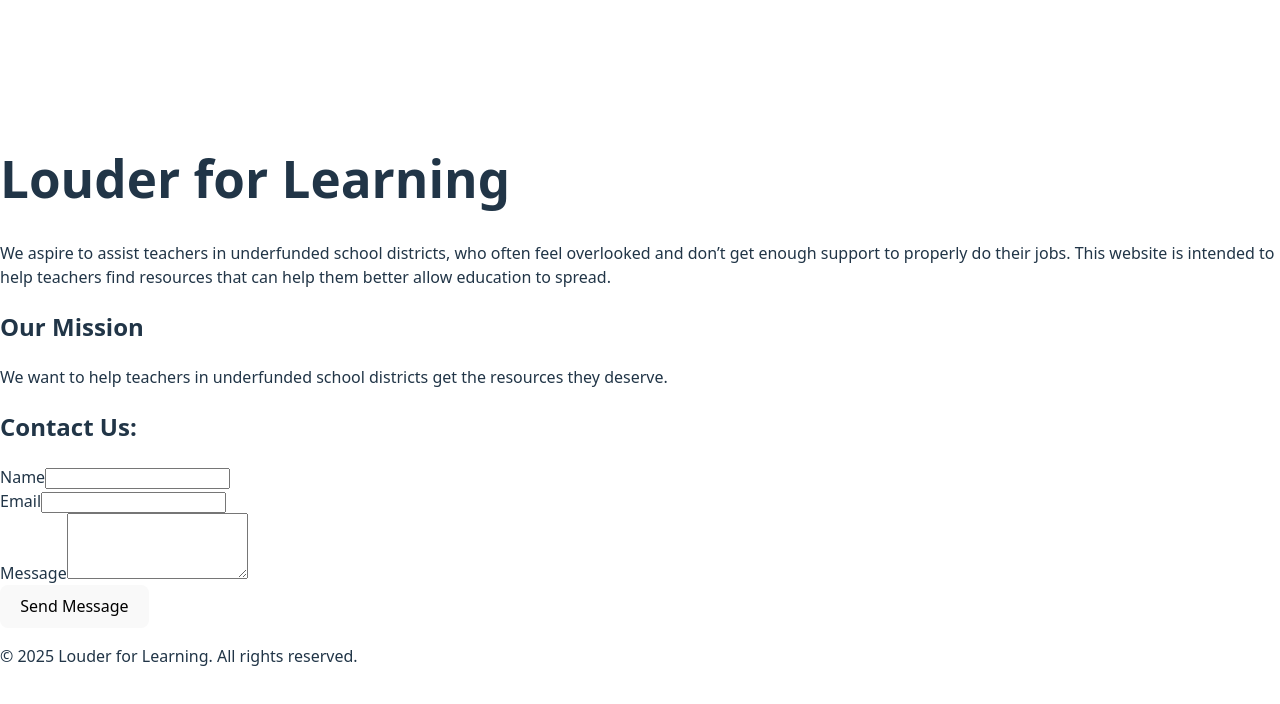
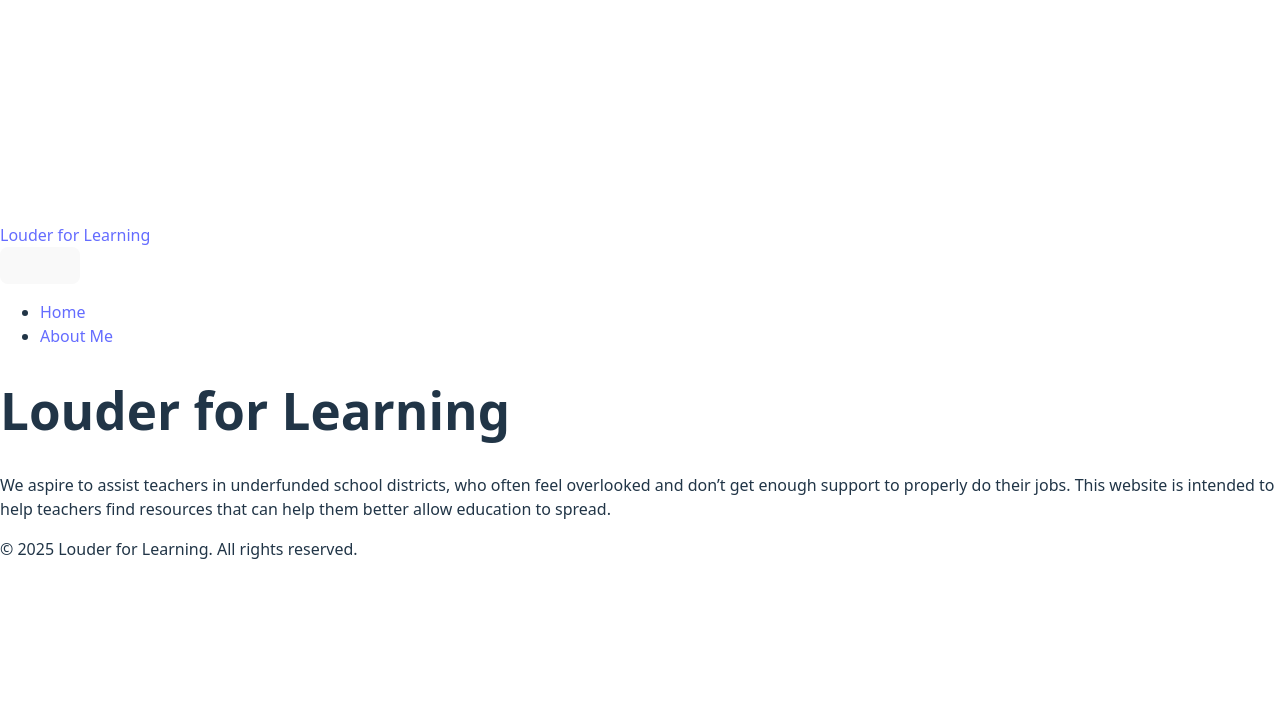
Before and after one commit to ayush-db/louder-for-learning, a React (Vite) app in the folder frontend/: page /about-me in a window 1280 px wide. Shown: the top 704 px of the page. Built offline with nearby package versions, Linux system fonts and the light colour scheme.

Commit message:
updated middle of 7/20/25

```diff
--- a/frontend/src/layout.jsx
+++ b/frontend/src/layout.jsx
@@ -1,17 +1,21 @@
 import React from 'react';
-export default function Layout({ children }) {
+import {outlet} from 'react-router-dom';
+import Navbar from './navbar.jsx';
+export default function Layout() {
     return (
         <div className="text-gray-800">
+            <Navbar />
             <header className="px-8 py-4 bg-white shadow">
             <h1 className="text-4xl font-bold mb-4">Louder for Learning</h1>
             <p className="max-w-2xl mx-auto text-lg">We aspire to assist teachers in underfunded school districts, who often feel overlooked and don’t get enough support to properly do their jobs. This website is intended to help teachers find resources that  can help them better allow education to spread.</p>
             </header>
             <main className="px-8 py-12">
-                {children}
+                <outlet />
             </main>
             <footer className="px-8 py-12 text-center bg-white">
                 <p className="text-gray-600">© 2025 Louder for Learning. All rights reserved.</p>
             </footer>
         </div>
+
     );
 }
```
